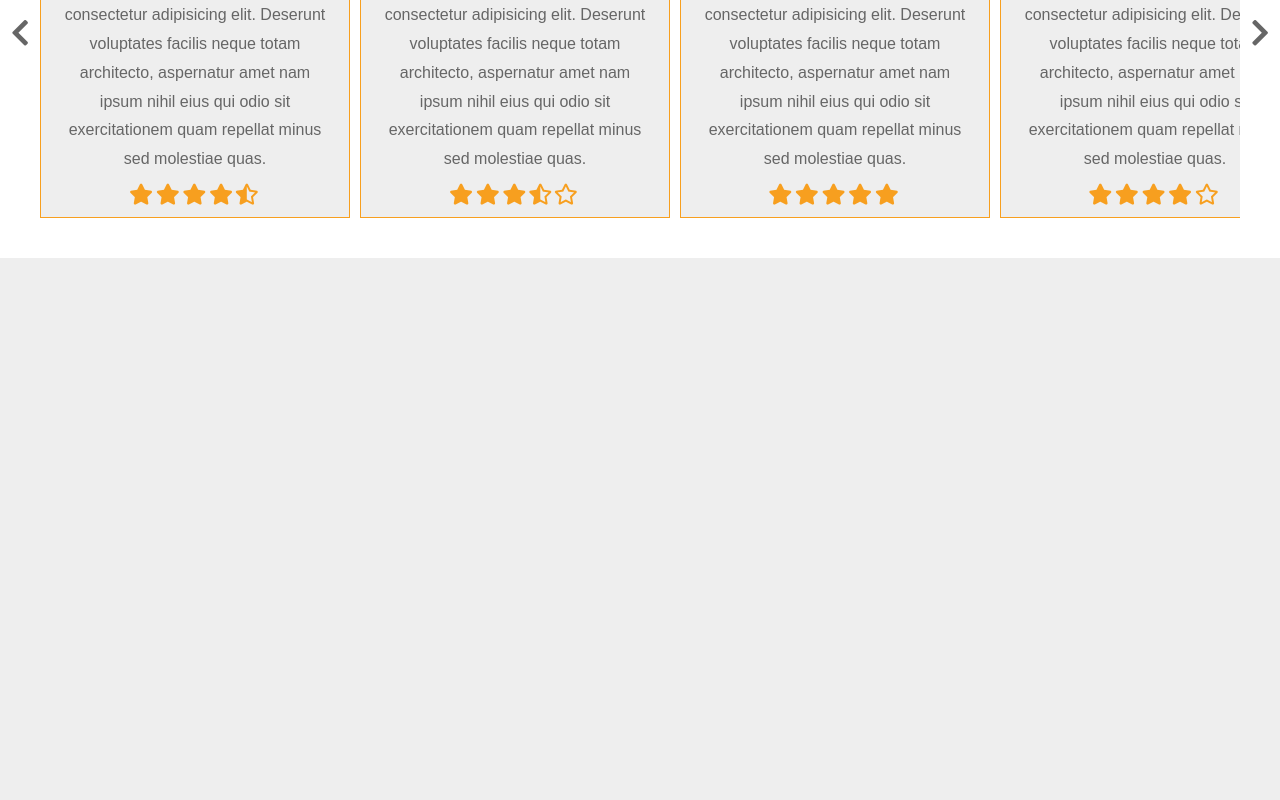
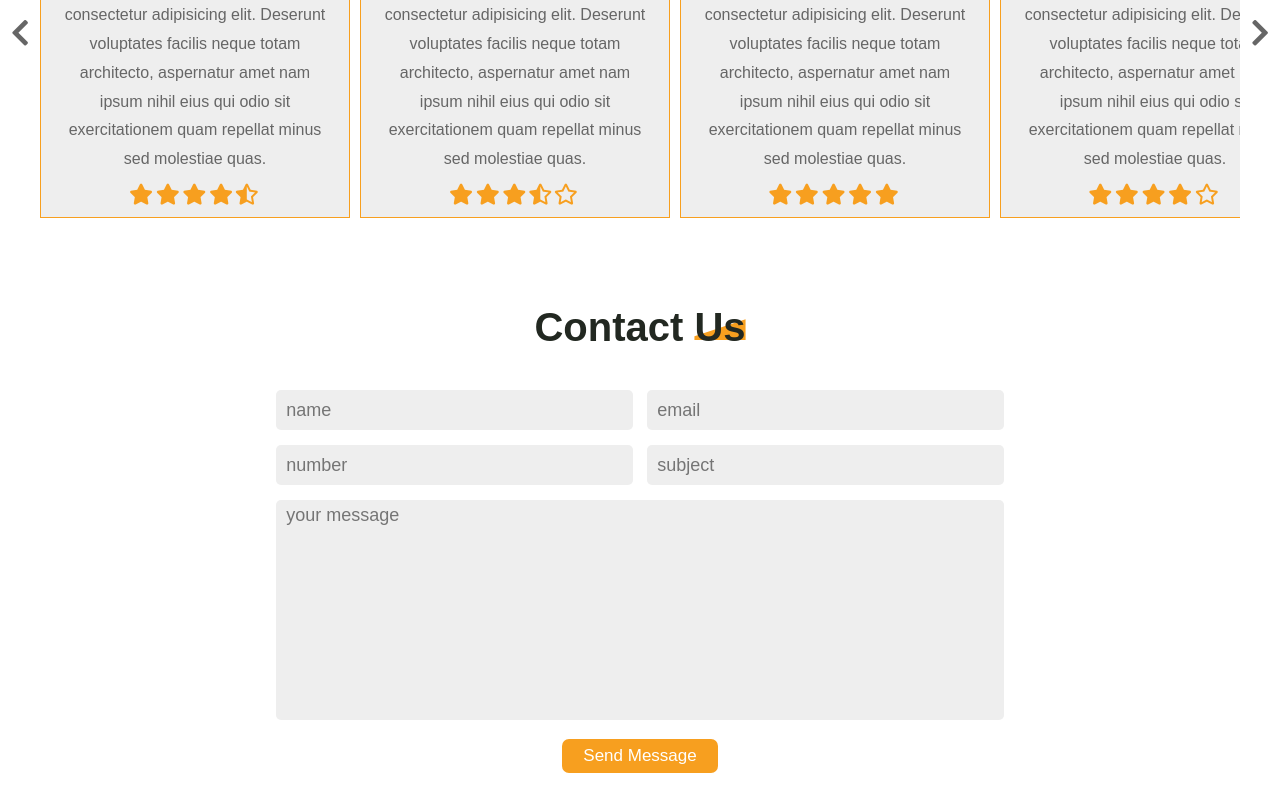
Before and after one commit to YousefDan/tour-travel-pro, a React (Create React App) app: page / in a window 1280 px wide. Shown: the part 3204-4004 px from the top of the page. Before the commit the page ends 3462 px from the top, so only its background shows below. Built offline with nearby package versions, Linux system fonts and the light colour scheme.

Commit message:
ContactUs component added

```diff
--- a/src/App.js
+++ b/src/App.js
@@ -8,6 +8,7 @@ import Packages from "./components/packages/Packages";
 import Services from "./components/services/Services";
 import Pricing from "./components/pricing/Pricing";
 import Review from "./components/review/review";
+import ContactUs from "./components/contact-us/ContactUsForm";
 
 const App = () => {
   const { darkMode } = useContext(TravelContext);
@@ -20,6 +21,7 @@ const App = () => {
       <Services />
       <Pricing />
       <Review />
+      <ContactUs />
     </section>
   );
 };
--- /dev/null
+++ b/src/components/contact-us/ContactUsForm.jsx
@@ -0,0 +1,24 @@
+import Heading from "../heading/Heading";
+import "./contact.scss";
+
+const ContactUs = () => {
+  return (
+    <section className="contact-us" id="contact">
+      <Heading title="Contact Us" />
+      <form>
+        <div className="inputs-wrapper">
+          <input type="text" placeholder="name" />
+          <input type="text" placeholder="email" />
+          <input type="text" placeholder="number" />
+          <input type="text" placeholder="subject" />
+        </div>
+        <textarea cols="30" placeholder="your message" rows="10"></textarea>
+        <div className="send-msg">
+          <button className="btn">Send Message</button>
+        </div>
+      </form>
+    </section>
+  );
+};
+
+export default ContactUs;
--- /dev/null
+++ b/src/components/contact-us/contact.scss
@@ -0,0 +1,66 @@
+%input-styles {
+  border-radius: 5px;
+  padding: 5px 10px;
+  margin-bottom: 15px;
+  font-size: 18px;
+  border: none;
+  background: var(--bg-color-1);
+  color: var(--text-color-2);
+  &:focus {
+    outline: none;
+  }
+}
+
+.contact-us {
+  background: var(--bg-color-2);
+  width: 100%;
+  padding: 17px;
+  form {
+    width: 60%;
+    margin: auto;
+    padding: 10px;
+    .inputs-wrapper {
+      display: flex;
+      justify-content: space-between;
+      align-items: center;
+      flex-wrap: wrap;
+      input {
+        @extend %input-styles;
+        width: 49%;
+        height: 40px;
+      }
+    }
+    textarea {
+      @extend %input-styles;
+      width: 100%;
+      resize: unset;
+    }
+    .send-msg {
+      text-align: center;
+    }
+  }
+}
+/* Media Query */
+$tablets: "max-width: 991px";
+$mobiles: "max-width: 520px";
+
+@media ($tablets) {
+  .contact-us {
+    form {
+      width: 80%;
+    }
+  }
+}
+@media ($mobiles) {
+  .contact-us {
+    form {
+      width: 99%;
+      .inputs-wrapper {
+        flex-direction: column;
+        input {
+          width: 100%;
+        }
+      }
+    }
+  }
+}
--- a/src/components/review/review.jsx
+++ b/src/components/review/review.jsx
@@ -21,7 +21,7 @@ const Review = () => {
       <Heading title="Client's Review" />
       <div className="wrapper">
         <div
-          style={{ display: slideIndex === -5 && "none" }}
+          style={{ display: slideIndex === -reviewData.length && "none" }}
           onClick={() => handleClick("left")}
           className="arrow left"
         >
--- a/src/components/review/review.scss
+++ b/src/components/review/review.scss
@@ -32,7 +32,7 @@
       display: flex;
       width: max-content;
       height: 100%;
-      transition: all 2s ease;
+      transition: transform 1s ease;
       .slide-item {
         width: 310px;
         margin-right: 10px;
```
